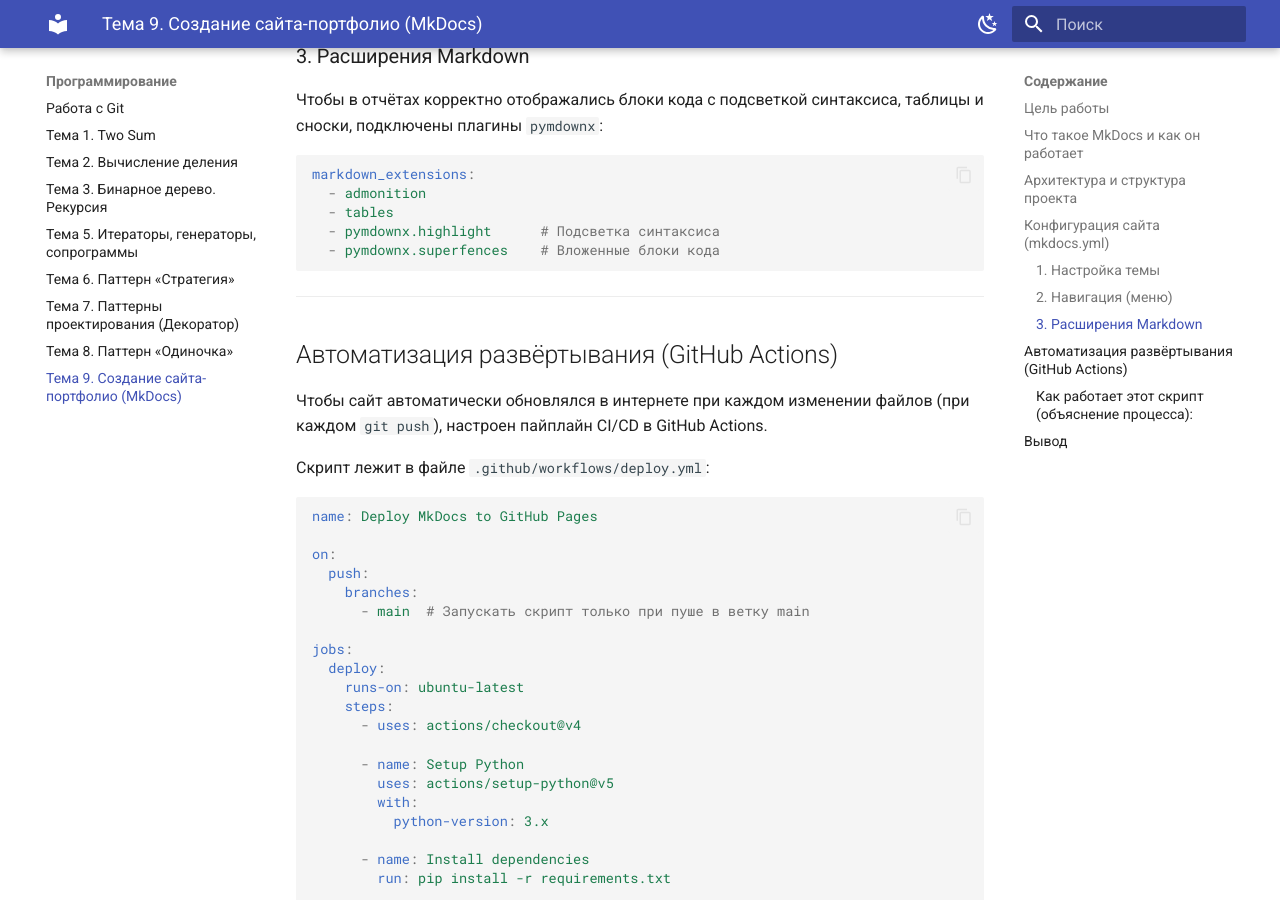
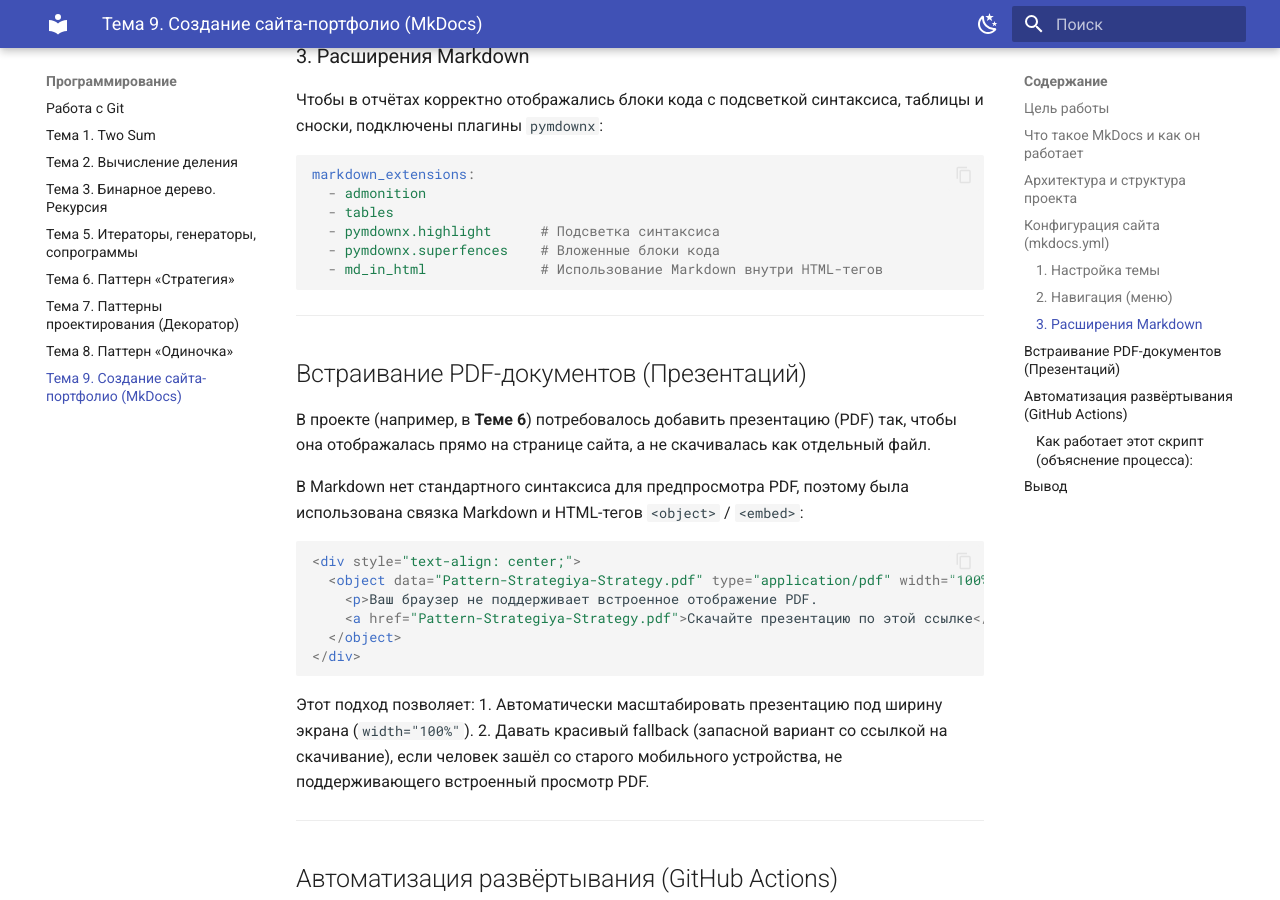
Before and after one commit to nikitagrinn/portfolio-prog, an MkDocs documentation site: the page built from docs/programming/work9.md, in a window 1280 px wide and 900 px high, scrolled down 2774 px. Built offline with MkDocs 1.6.1 and Material for MkDocs 9.7.7, drawn with Linux system fonts in a browser that asks for light colours.

Commit message:
docs: добавлен раздел про встраивание PDF в работу 9

````diff
--- a/docs/programming/work9.md
+++ b/docs/programming/work9.md
@@ -117,7 +117,29 @@
   - tables
   - pymdownx.highlight      # Подсветка синтаксиса
   - pymdownx.superfences    # Вложенные блоки кода
+  - md_in_html              # Использование Markdown внутри HTML-тегов
 ```
+
+---
+
+## Встраивание PDF-документов (Презентаций)
+
+В проекте (например, в **Теме 6**) потребовалось добавить презентацию (PDF) так, чтобы она отображалась прямо на странице сайта, а не скачивалась как отдельный файл.
+
+В Markdown нет стандартного синтаксиса для предпросмотра PDF, поэтому была использована связка Markdown и HTML-тегов `<object>` / `<embed>`:
+
+```html
+<div style="text-align: center;">
+  <object data="Pattern-Strategiya-Strategy.pdf" type="application/pdf" width="100%" height="600px">
+    <p>Ваш браузер не поддерживает встроенное отображение PDF.
+    <a href="Pattern-Strategiya-Strategy.pdf">Скачайте презентацию по этой ссылке</a>.</p>
+  </object>
+</div>
+```
+
+Этот подход позволяет:
+1. Автоматически масштабировать презентацию под ширину экрана (`width="100%"`).
+2. Давать красивый fallback (запасной вариант со ссылкой на скачивание), если человек зашёл со старого мобильного устройства, не поддерживающего встроенный просмотр PDF.
 
 ---
 
````
